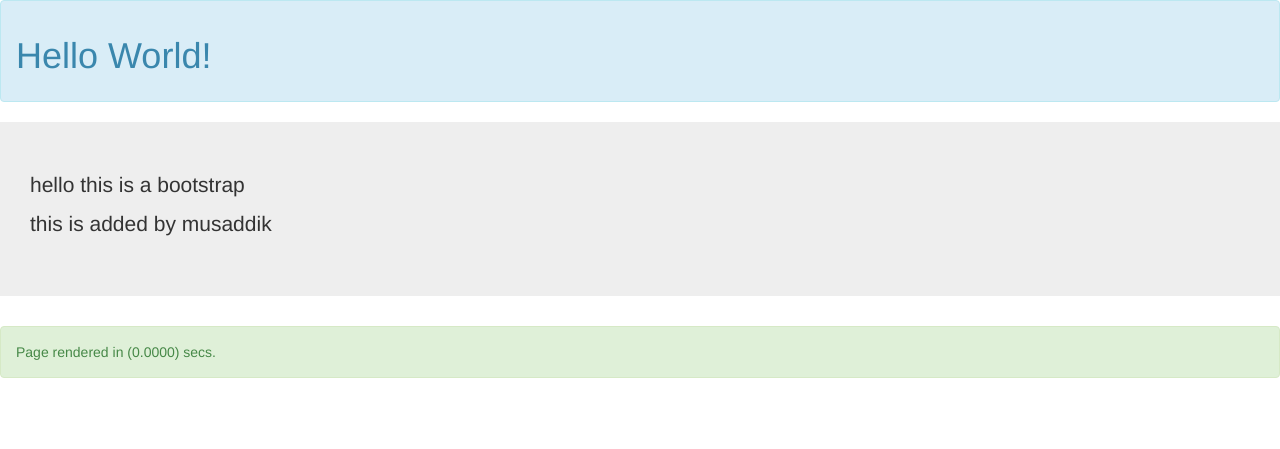
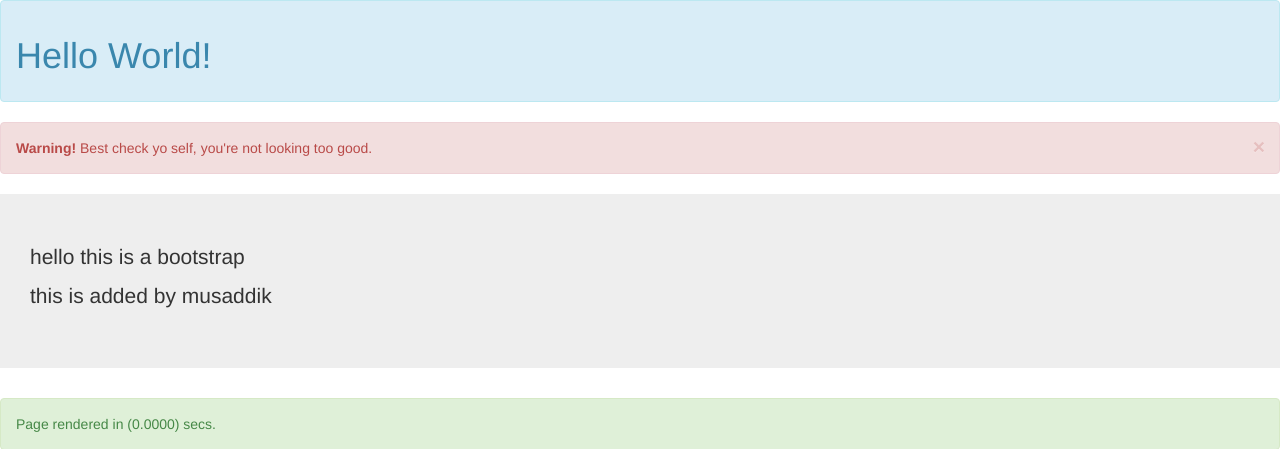
Before and after one commit to Triac/triac, a CodeIgniter app: page /index.php/welcome/about in a window 1280 px wide. Shown: the top 449 px of the page. Run offline with CodeIgniter, Linux system fonts and the light colour scheme.

Commit message:
added alert - dismissable

```diff
--- a/application/views/about.php
+++ b/application/views/about.php
@@ -15,6 +15,10 @@
   <body>
 
     <div class="alert alert-info"><h1>Hello World!</h1></div>
+    <div class="alert alert-danger alert-dismissable">
+  <button type="button" class="close" data-dismiss="alert" aria-hidden="true">&times;</button>
+  <strong>Warning!</strong> Best check yo self, you're not looking too good.
+</div>
 <div class="jumbotron jumbotron-sm">
 	<p>hello this is a bootstrap</p>
   <p>this is added by musaddik</p>
```
